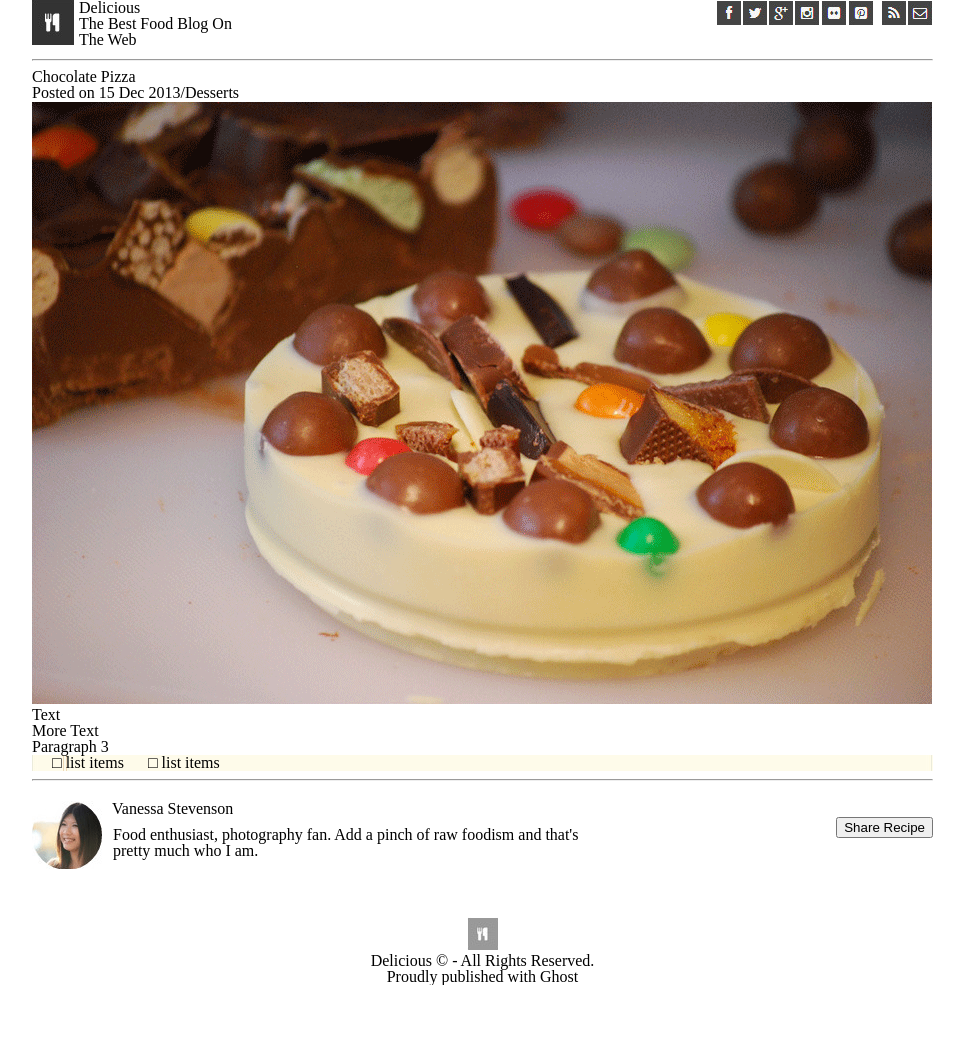
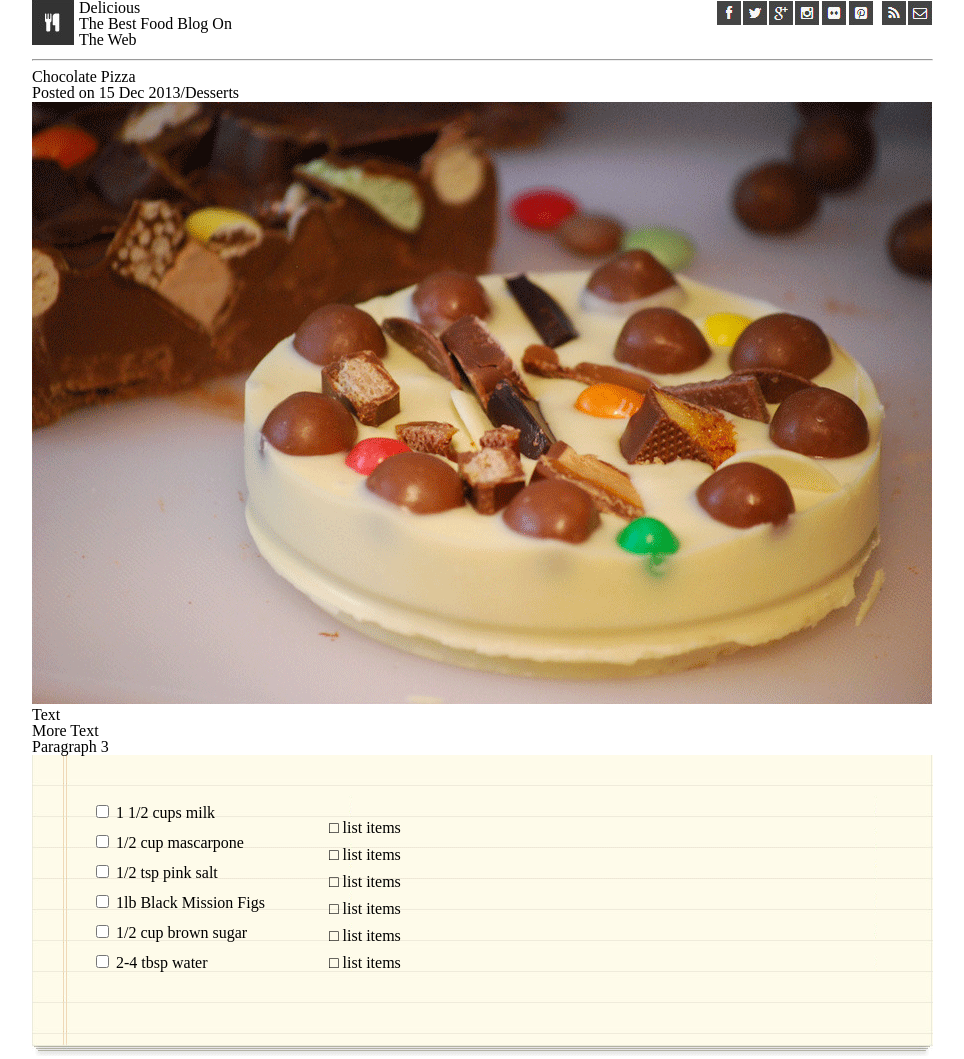
Before and after one commit to desdemonhu/chocolate-pizza, a plain HTML site: page index.html in a window 1280 px wide. Shown: the top 1059 px of the page, without its empty margins (160-1124 px from the left). Before the commit the page ends 985 px from the top, so only its background shows below. Drawn offline with Linux system fonts and the light colour scheme.

Commit message:
Made checkboxes input checkboxes instead. Did formatting of receipe box

```diff
--- a/index.html
+++ b/index.html
@@ -37,9 +37,25 @@
         </section>
         <section id="article-recipe">
           <ul>
-            <li>&#9633; list items</li>
+            <li><input type="checkbox" name="milk" value="" class="left-column">
+            <label for="milk">1 1/2 cups milk</label></li>
+            <li><input type="checkbox" name="mascarpone" value="" class="left-column">
+            <label for="mascarpone">1/2 cup mascarpone</label></li>
+            <li><input type="checkbox" name="salt" value="" class="left-column">
+            <label for="salt">1/2 tsp pink salt</label></li>
+            <li><input type="checkbox" name="figs" value="" class="left-column">
+            <label for="figs">1lb Black Mission Figs</label></li>
+            <li><input type="checkbox" name="brownSugar" value="" class="left-column">
+            <label for="brownSugar">1/2 cup brown sugar</label></li>
+            <li><input type="checkbox" name="water" value="" class="left-column">
+            <label for="water">2-4 tbsp water</label></li>
           </ul>
           <ul>
+            <li>&#9633; list items</li>
+            <li>&#9633; list items</li>
+            <li>&#9633; list items</li>
+            <li>&#9633; list items</li>
+            <li>&#9633; list items</li>
             <li>&#9633; list items</li>
           </ul>
         </section>
--- a/style.css
+++ b/style.css
@@ -95,8 +95,14 @@ table {
 
 #article-recipe ul {
   display: inline-block;
-  margin-left: 20px;
+  margin-left: 60px;
+  margin-bottom: 85px;
+  margin-top: 36px;
   list-style-type: none;
+}
+
+#article-recipe li {
+  margin-top: 11px;
 }
 
 #author {
```
